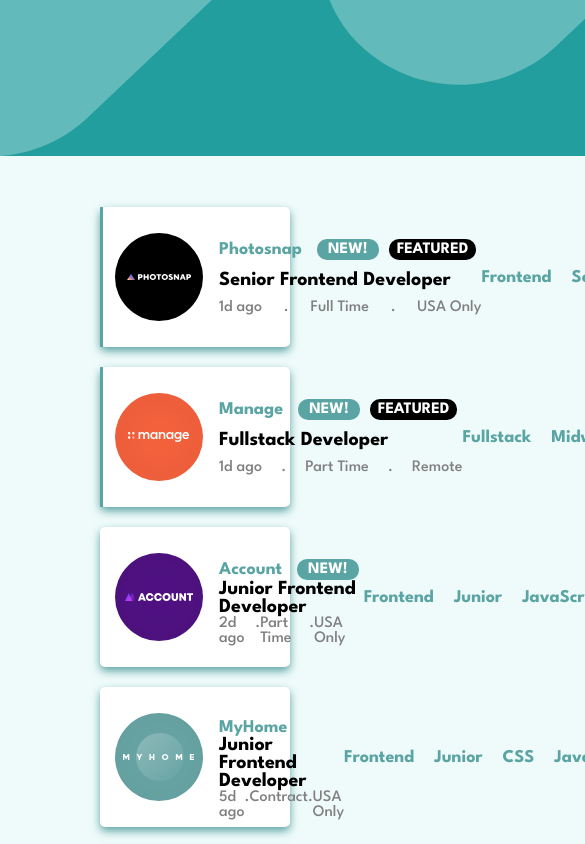
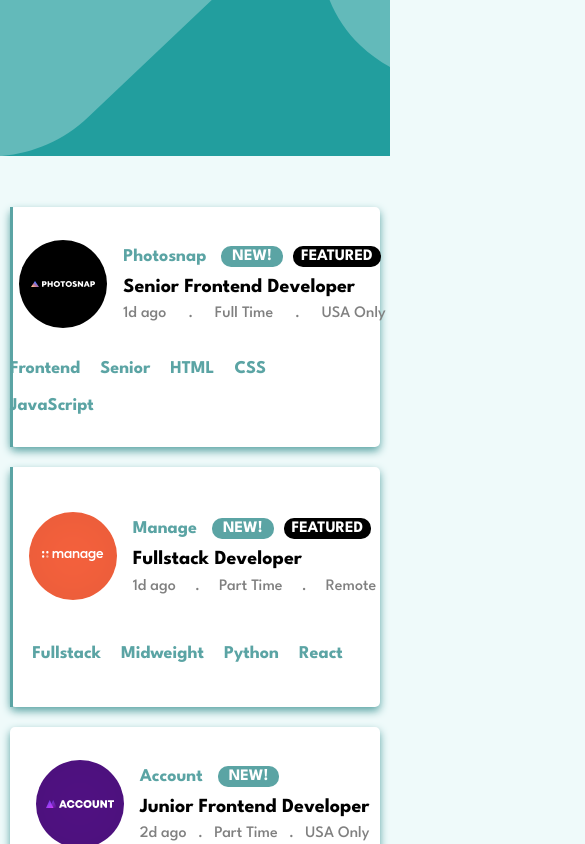
Before and after one commit to franrey98/job-listings, a React (Vite) app: page / in a window 390 px wide. Shown: the top 844 px of the page, 585 px wide, since content can reach past the window. Built offline with nearby package versions, Linux system fonts and the light colour scheme.

Commit message:
responsive ok

```diff
--- a/src/components/Svg/index.tsx
+++ b/src/components/Svg/index.tsx
@@ -4,7 +4,7 @@
   BgHeaderDesktop: (props: T) => (
     <svg
       {...props}
-      width="1440"
+      width="100%"
       height="156"
       xmlns="http://www.w3.org/2000/svg"
       xmlnsXlink="http://www.w3.org/1999/xlink"
--- a/src/sass/_card.scss
+++ b/src/sass/_card.scss
@@ -17,6 +17,15 @@
   border-radius: 5px;
   background-color: rgb(255, 255, 255);
   box-shadow: 0 4px 8px variables.$DesaturatedDarkCyan;
+}
+
+@media screen and (max-width: 990px) {
+  .container-card {
+    flex-direction: column;
+    height: 240px;
+    justify-content: space-evenly;
+    margin: 15px 10px 5px 10px;
+  }
 }
 
 .featured-card {
@@ -107,6 +116,12 @@
   font-weight: bold;
 }
 
+@media screen and (max-width: 990px) {
+  .direction-tech {
+    flex-wrap: wrap;
+  }
+}
+
 .text-tech {
   cursor: pointer;
 }
--- a/styles.css
+++ b/styles.css
@@ -17,6 +17,14 @@
   box-shadow: 0 4px 8px hsl(180, 29%, 50%);
 }
 
+@media screen and (max-width: 990px) {
+  .container-card {
+    flex-direction: column;
+    height: 240px;
+    justify-content: space-evenly;
+    margin: 15px 10px 5px 10px;
+  }
+}
 .featured-card {
   position: relative;
 }
@@ -108,6 +116,11 @@
   font-weight: bold;
 }
 
+@media screen and (max-width: 990px) {
+  .direction-tech {
+    flex-wrap: wrap;
+  }
+}
 .text-tech {
   cursor: pointer;
 }
@@ -124,6 +137,12 @@
   margin: 0px 100px -50px 100px;
 }
 
+@media screen and (max-width: 990px) {
+  .container-bar {
+    margin: 0px 20px;
+    flex-wrap: wrap;
+  }
+}
 .position-bar {
   position: relative;
   top: -30px;
```
Also changed, not shown: src/sass/_barTech.scss (+7 -0 lines), 1 other file (tests, documents, lock files or other folders).
